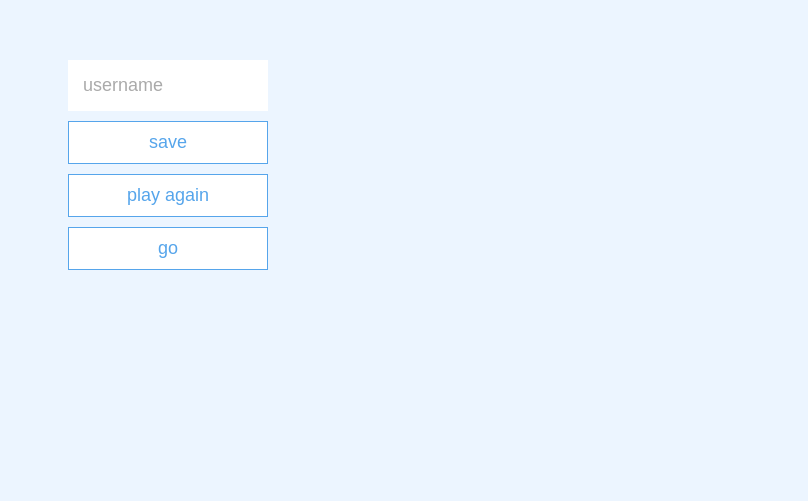
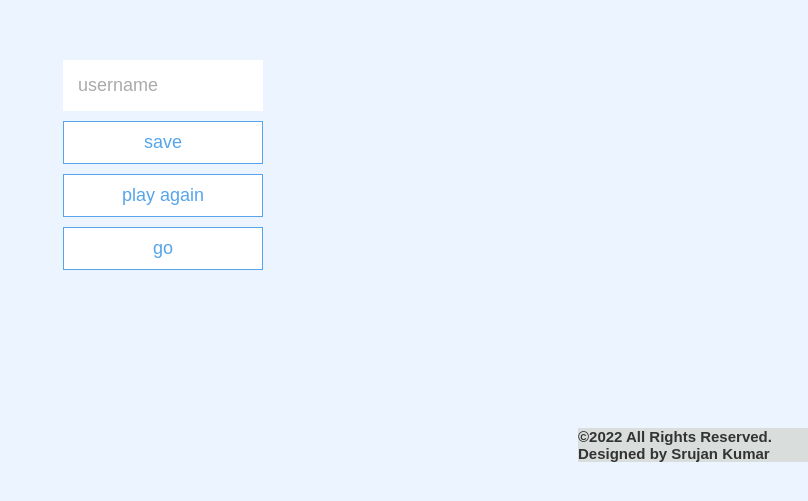
Before and after one commit to srujankumar3008/quiz-game, a plain HTML site: page end.html in a window 1280 px wide. Shown: the part 255-756 px from the top of the page, without its empty margins (472-1280 px from the left). Drawn offline with Linux system fonts and the light colour scheme.

Commit message:
second commit

```diff
--- a/end.html
+++ b/end.html
@@ -8,7 +8,7 @@
     <link rel="stylesheet" href="app.css">
 </head>
 <body>
-    <div class="container">
+    <div class="container" style="margin-left: 50rem;">
         <div id="end" class="flex-center flex-column">
             <h1 id="finalScore">0</h1>
             <form>
@@ -18,6 +18,8 @@
             <a href="game.html" class="btn">play again</a>
             <a href="/" class="btn">go</a>
         </div>
+        <footer class="main-footer" style="background-color:#D9DDDC;color:black;font-style:bold;font-size: 1.5rem;margin-top: 60rem;margin-left: 30rem;">
+            <strong>©2022 All Rights Reserved. Designed by Srujan Kumar </strong>
     </div>
     <script src="end.js"></script>
 </body>
```
Also changed, not shown: game.html (+2 -0 lines), highscores.html (+2 -0 lines), index.html (+2 -0 lines).
